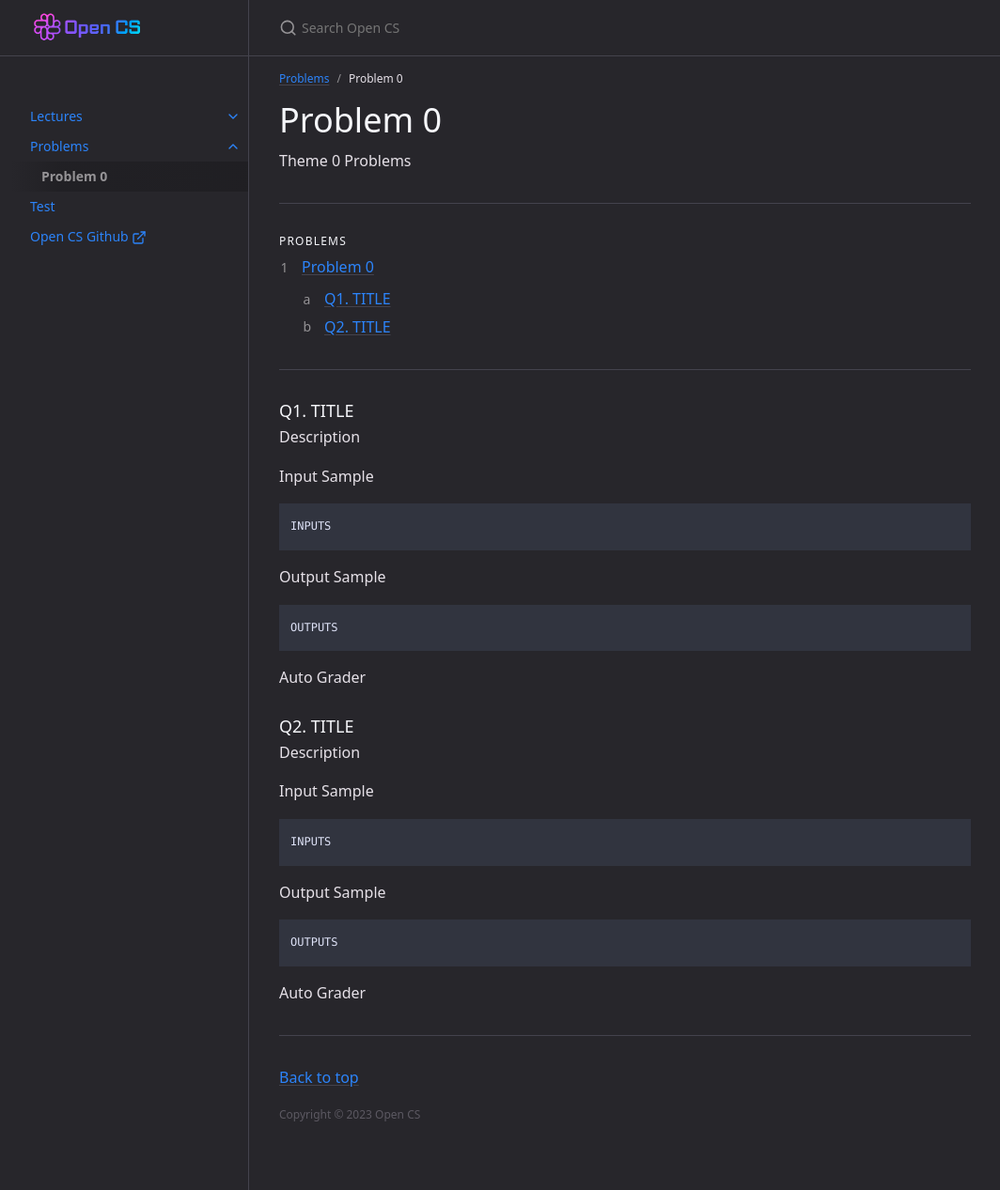
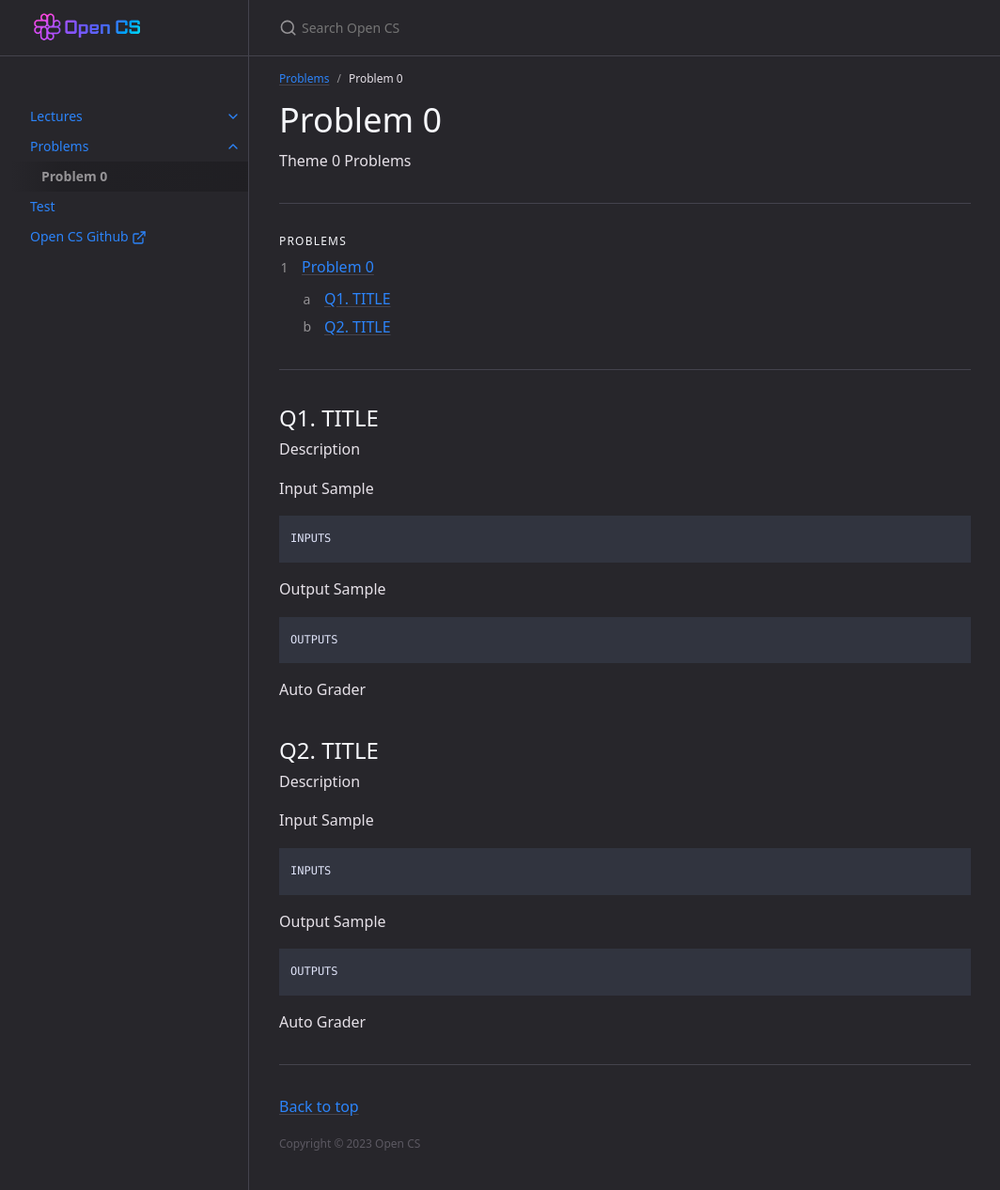
Before and after one commit to OpenCS-ksa/opencs-ksa.github.io, a Jekyll site: the page built from docs/Problems/problem0.md, in a window 1280 px wide and 1267 px high. Shown: the whole window at 94% size, without its empty margins (107-1171 px from the left). Built offline with Jekyll 4.4.1, drawn with Linux system fonts in a browser that asks for light colours.

```diff
--- a/docs/Problems/problem0.md
+++ b/docs/Problems/problem0.md
@@ -16,7 +16,7 @@ Theme 0 Problems
 {:toc}
 - - -
 
-### Q1. TITLE
+## Q1. TITLE
 Description
 
 Input Sample
@@ -30,7 +30,7 @@ OUTPUTS
 
 Auto Grader
 
-### Q2. TITLE
+## Q2. TITLE
 Description
 
 Input Sample
```
